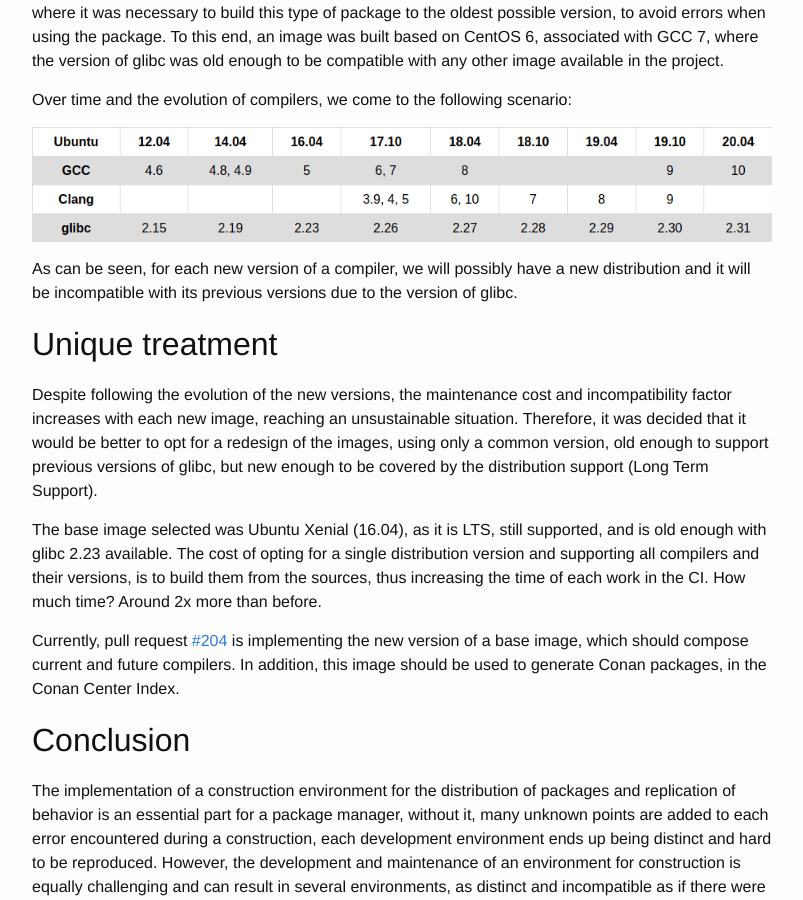
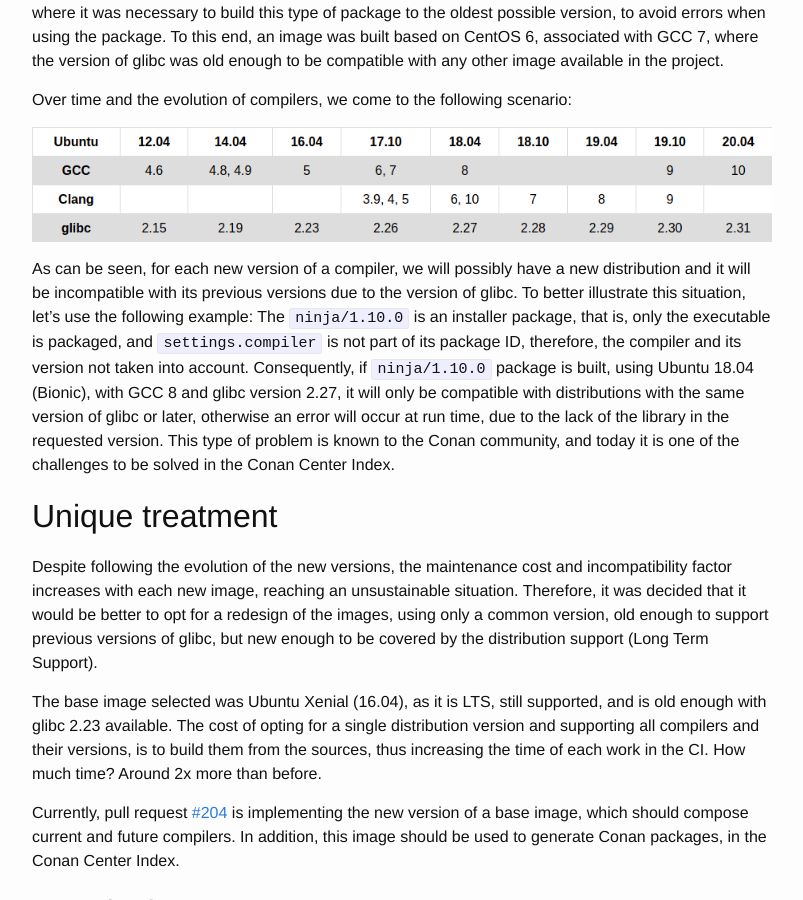
Before and after one commit to conan-io/conan-io.github.io, a Jekyll site: the page built from _posts/2020-06-04-Conan-Docker-Images.markdown, in a window 1280 px wide and 900 px high, scrolled down 1420 px. Shown: the whole window, without its empty margins (238-1041 px from the left). Built offline with Jekyll 4.4.1, drawn with Linux system fonts in a browser that asks for light colours; comment, search, counter and statistics services are not loaded; some of the changed text lies outside the part shown.

Commit message:
Add glibc example
Signed-off-by: Uilian Ries <uilianries@gmail.com>

```diff
--- a/_posts/2020-06-04-Conan-Docker-Images.markdown
+++ b/_posts/2020-06-04-Conan-Docker-Images.markdown
@@ -32,7 +32,7 @@ Over time and the evolution of compilers, we come to the following scenario:
 
 ![Ubuntu version]({{ site.url }}/assets/ubuntu_versions.png)
 
-As can be seen, for each new version of a compiler, we will possibly have a new distribution and it will be incompatible with its previous versions due to the version of glibc.
+As can be seen, for each new version of a compiler, we will possibly have a new distribution and it will be incompatible with its previous versions due to the version of glibc. To better illustrate this situation, let's use the following example: The ``ninja/1.10.0`` is an installer package, that is, only the executable is packaged, and ``settings.compiler`` is not part of its package ID, therefore, the compiler and its version not taken into account. Consequently, if ``ninja/1.10.0`` package is built, using Ubuntu 18.04 (Bionic), with GCC 8 and glibc version 2.27, it will only be compatible with distributions with the same version of glibc or later, otherwise an error will occur at run time, due to the lack of the library in the requested version. This type of problem is known to the Conan community, and today it is one of the challenges to be solved in the Conan Center Index.
 
 ## Unique treatment
 
```
